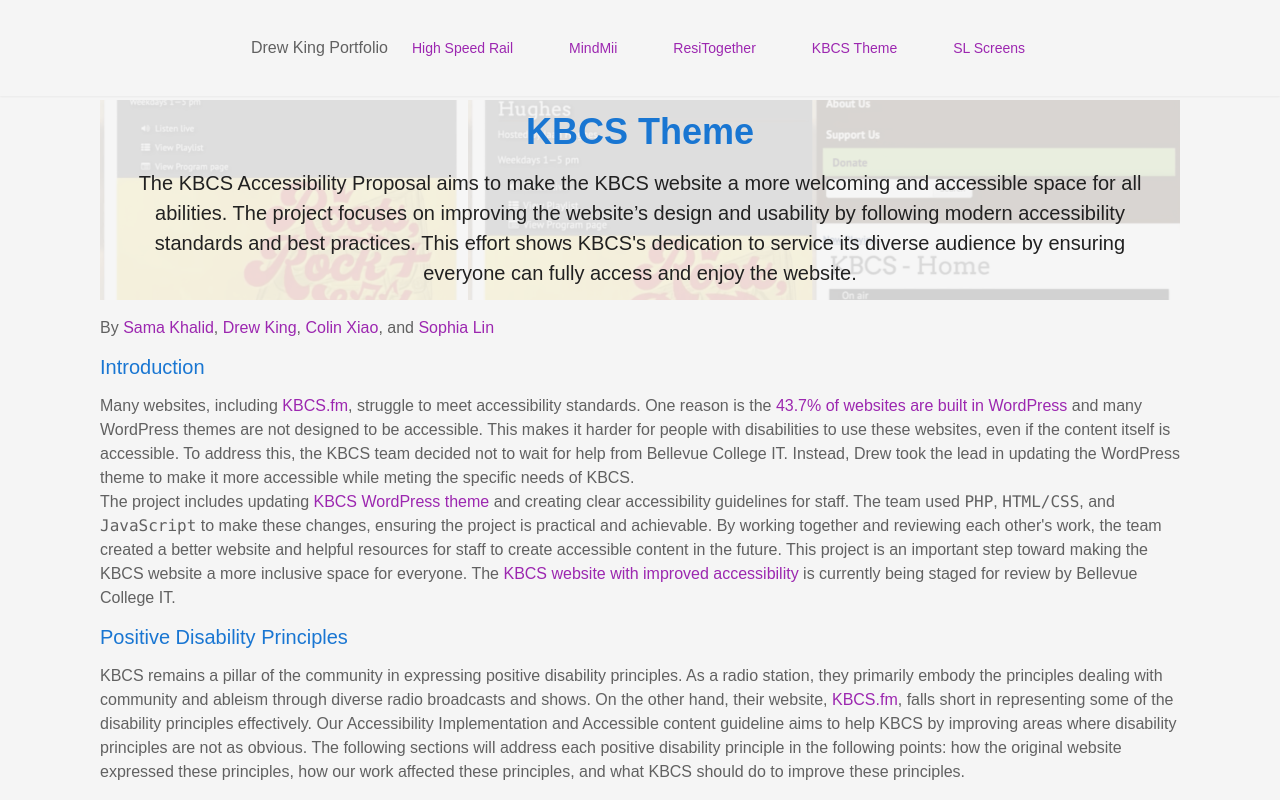
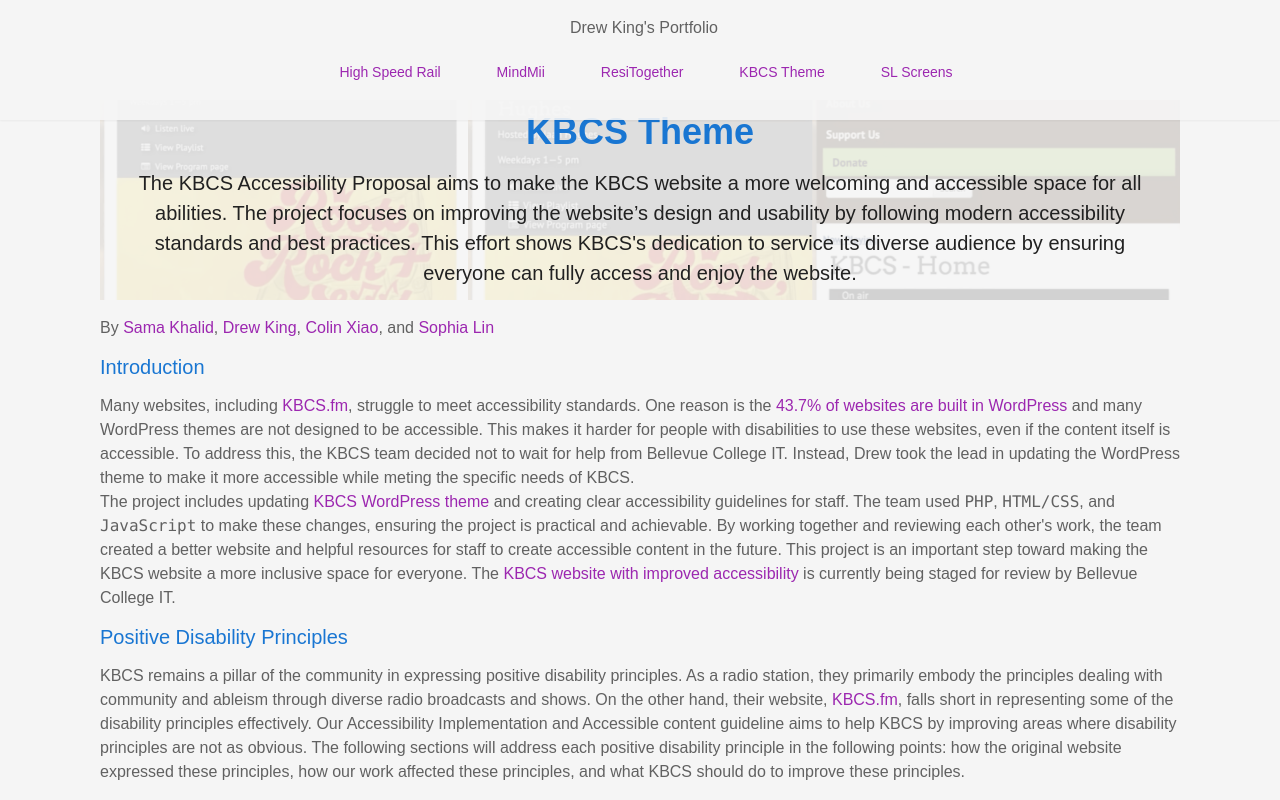
Before and after one commit to andrewpking/kingdrewsea-portfolio, a Next.js app: page /kbcs in a window 1280 px wide. Shown: the top 800 px of the page. Built offline with nearby package versions, Linux system fonts and the light colour scheme.

Commit message:
Added text for Drew King's portfolio that is responsive.

```diff
--- a/src/app/components/Header.tsx
+++ b/src/app/components/Header.tsx
@@ -30,6 +30,7 @@
     return (
         <header className="w-full shadow-sm fixed top-0 z-50">
             <div className="max-w-7xl mx-auto px-4 md:px-6 lg:px-8">
+            <p className='ml-2 text-center hidden md:block'>Drew King&apos;s Portfolio</p>
                 <nav className="flex items-center justify-between h-16">
                     {/* Mobile menu button */}
                     <button
@@ -39,8 +40,7 @@
                     >
                         <GiHamburgerMenu className="h-6 w-6" />
                     </button>
-                    <p className='ml-2'>Drew King Portfolio</p>
-
+                    <p className='ml-2 text-center md:hidden'>Drew King&apos;s Portfolio</p>
                     {/* Desktop menu */}
                     <ul className="hidden md:flex space-x-8">
                         {links.map((link) => (
```
